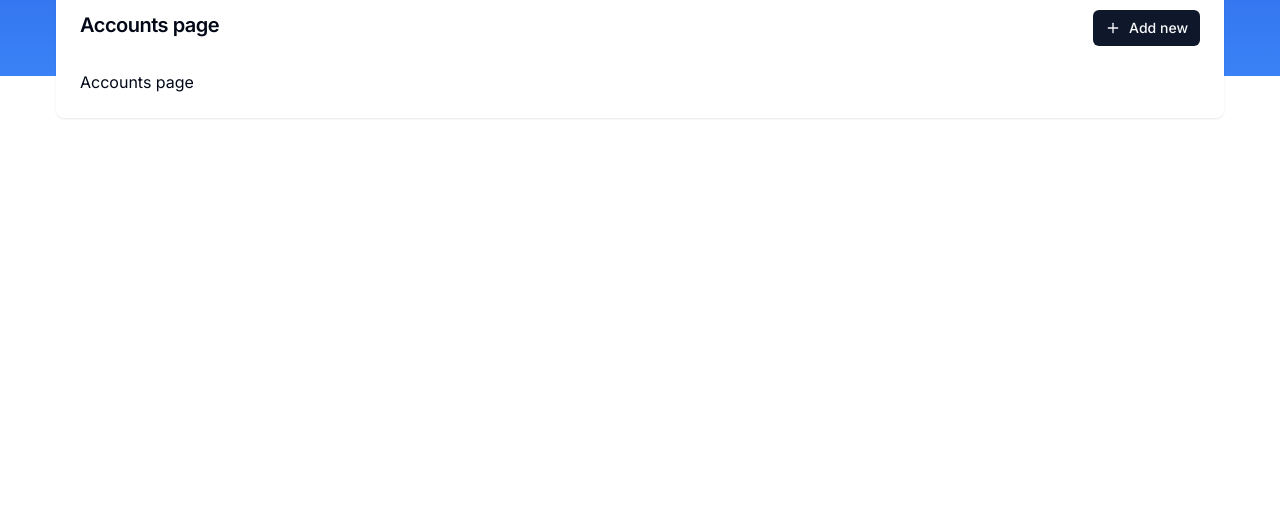
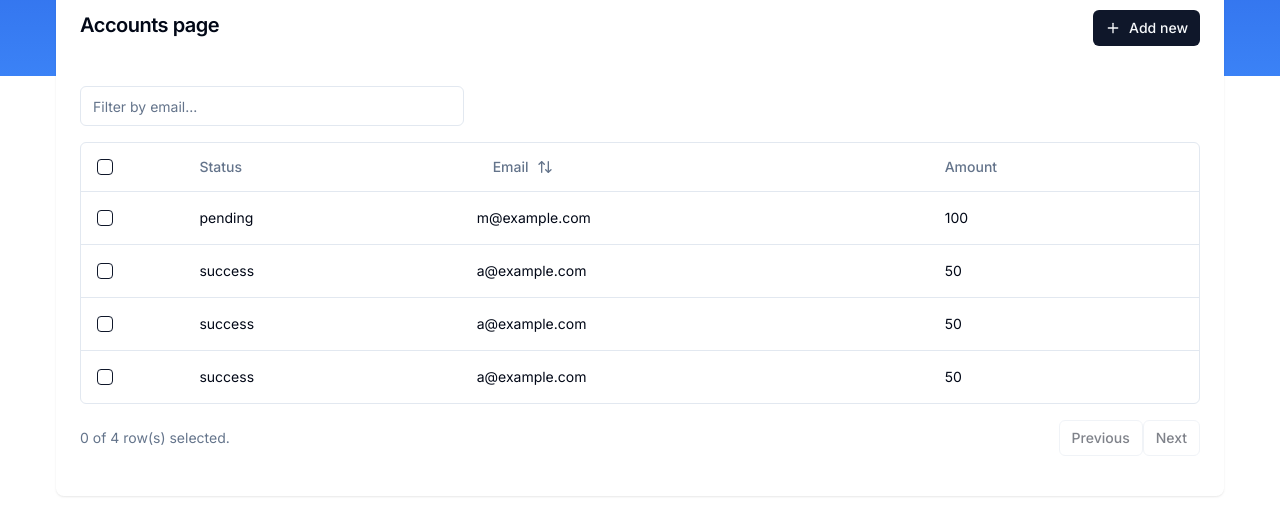
Before and after one commit to fidalgodev/finance-app, a Next.js app: page /accounts in a window 1280 px wide. Shown: the part 280-802 px from the top of the page. Built offline with nearby package versions, Linux system fonts and the light colour scheme; no server answers; what drizzle-zod, hono would draw is missing.

Commit message:
Bootstrap table

```diff
--- /dev/null
+++ b/app/(dashboard)/accounts/columns.tsx
@@ -0,0 +1,61 @@
+"use client";
+import { ArrowUpDown } from "lucide-react";
+import { ColumnDef } from "@tanstack/react-table";
+import { Button } from "@/components/ui/button";
+import { Checkbox } from "@/components/ui/checkbox";
+
+// This type is used to define the shape of our data.
+// You can use a Zod schema here if you want.
+export type Payment = {
+  id: string;
+  amount: number;
+  status: "pending" | "processing" | "success" | "failed";
+  email: string;
+};
+
+export const columns: ColumnDef<Payment>[] = [
+  {
+    id: "select",
+    header: ({ table }) => (
+      <Checkbox
+        checked={
+          table.getIsAllPageRowsSelected() ||
+          (table.getIsSomePageRowsSelected() && "indeterminate")
+        }
+        onCheckedChange={(value) => table.toggleAllPageRowsSelected(!!value)}
+        aria-label="Select all"
+      />
+    ),
+    cell: ({ row }) => (
+      <Checkbox
+        checked={row.getIsSelected()}
+        onCheckedChange={(value) => row.toggleSelected(!!value)}
+        aria-label="Select row"
+      />
+    ),
+    enableSorting: false,
+    enableHiding: false,
+  },
+  {
+    accessorKey: "status",
+    header: "Status",
+  },
+  {
+    accessorKey: "email",
+    header: ({ column }) => {
+      return (
+        <Button
+          variant="ghost"
+          onClick={() => column.toggleSorting(column.getIsSorted() === "asc")}
+        >
+          Email
+          <ArrowUpDown className="ml-2 h-4 w-4" />
+        </Button>
+      );
+    },
+  },
+  {
+    accessorKey: "amount",
+    header: "Amount",
+  },
+];
--- a/app/(dashboard)/accounts/page.tsx
+++ b/app/(dashboard)/accounts/page.tsx
@@ -5,6 +5,35 @@ import { useNewAccount } from "@/features/accounts/hooks/use-new-account";
 
 import { Button } from "@/components/ui/button";
 import { Card, CardContent, CardHeader, CardTitle } from "@/components/ui/card";
+import { DataTable } from "@/components/DataTable";
+import { columns, Payment } from "@/app/(dashboard)/accounts/columns";
+
+const data: Payment[] = [
+  {
+    id: "728ed52f",
+    amount: 100,
+    status: "pending",
+    email: "m@example.com",
+  },
+  {
+    id: "728ed52f",
+    amount: 50,
+    status: "success",
+    email: "a@example.com",
+  },
+  {
+    id: "728ed52f",
+    amount: 50,
+    status: "success",
+    email: "a@example.com",
+  },
+  {
+    id: "728ed52f",
+    amount: 50,
+    status: "success",
+    email: "a@example.com",
+  },
+];
 
 const AccountsPage = () => {
   const { onOpen } = useNewAccount();
@@ -20,7 +49,7 @@ const AccountsPage = () => {
           </Button>
         </CardHeader>
         <CardContent>
-          <p>Accounts page</p>
+          <DataTable columns={columns} data={data} filterKey="email" />
         </CardContent>
       </Card>
     </div>
--- /dev/null
+++ b/components/DataTable.tsx
@@ -0,0 +1,175 @@
+"use client";
+import * as React from "react";
+import { Trash } from "lucide-react";
+import {
+  ColumnDef,
+  ColumnFiltersState,
+  Row,
+  SortingState,
+  flexRender,
+  getCoreRowModel,
+  getFilteredRowModel,
+  getPaginationRowModel,
+  getSortedRowModel,
+  useReactTable,
+} from "@tanstack/react-table";
+
+import {
+  Table,
+  TableBody,
+  TableCell,
+  TableHead,
+  TableHeader,
+  TableRow,
+} from "@/components/ui/table";
+import { Button } from "@/components/ui/button";
+import { Input } from "@/components/ui/input";
+
+interface DataTableProps<TData, TValue> {
+  columns: ColumnDef<TData, TValue>[];
+  data: TData[];
+  filterKey: string;
+  onDelete: (rows: Row<TData>[]) => void;
+  disabled?: boolean;
+}
+
+export function DataTable<TData, TValue>({
+  columns,
+  data,
+  filterKey,
+  onDelete,
+  disabled,
+}: DataTableProps<TData, TValue>) {
+  const [sorting, setSorting] = React.useState<SortingState>([]);
+  const [columnFilters, setColumnFilters] = React.useState<ColumnFiltersState>(
+    [],
+  );
+  const [rowSelection, setRowSelection] = React.useState({});
+
+  const table = useReactTable({
+    data,
+    columns,
+    getCoreRowModel: getCoreRowModel(),
+    getPaginationRowModel: getPaginationRowModel(),
+    onSortingChange: setSorting,
+    getSortedRowModel: getSortedRowModel(),
+    onColumnFiltersChange: setColumnFilters,
+    getFilteredRowModel: getFilteredRowModel(),
+    onRowSelectionChange: setRowSelection,
+    state: {
+      sorting,
+      columnFilters,
+      rowSelection,
+    },
+  });
+
+  // Num of selected rows
+  const selectedRows = table.getFilteredSelectedRowModel().rows.length;
+
+  return (
+    <div>
+      <div className="flex items-center py-4">
+        {/* Filter by column  */}
+        <Input
+          placeholder={`Filter by ${filterKey}...`}
+          value={(table.getColumn(filterKey)?.getFilterValue() as string) ?? ""}
+          onChange={(event) =>
+            table.getColumn(filterKey)?.setFilterValue(event.target.value)
+          }
+          className="max-w-sm"
+        />
+        {selectedRows > 0 && (
+          <Button
+            variant="outline"
+            size="sm"
+            className="ml-auto text-sm font-normal"
+            disabled={disabled}
+          >
+            <Trash className="mr-2 size-4" />
+            Delete ({selectedRows})
+          </Button>
+        )}
+      </div>
+
+      {/* Table */}
+      <div className="rounded-md border">
+        <Table>
+          <TableHeader>
+            {table.getHeaderGroups().map((headerGroup) => (
+              <TableRow key={headerGroup.id}>
+                {headerGroup.headers.map((header) => {
+                  return (
+                    <TableHead key={header.id}>
+                      {header.isPlaceholder
+                        ? null
+                        : flexRender(
+                            header.column.columnDef.header,
+                            header.getContext(),
+                          )}
+                    </TableHead>
+                  );
+                })}
+              </TableRow>
+            ))}
+          </TableHeader>
+          <TableBody>
+            {table.getRowModel().rows?.length ? (
+              table.getRowModel().rows.map((row) => (
+                <TableRow
+                  key={row.id}
+                  data-state={row.getIsSelected() && "selected"}
+                >
+                  {row.getVisibleCells().map((cell) => (
+                    <TableCell key={cell.id}>
+                      {flexRender(
+                        cell.column.columnDef.cell,
+                        cell.getContext(),
+                      )}
+                    </TableCell>
+                  ))}
+                </TableRow>
+              ))
+            ) : (
+              <TableRow>
+                <TableCell
+                  colSpan={columns.length}
+                  className="h-24 text-center"
+                >
+                  No results.
+                </TableCell>
+              </TableRow>
+            )}
+          </TableBody>
+        </Table>
+      </div>
+
+      <div className="flex items-center justify-between space-x-2 py-4">
+        {/* Row selection */}
+        <div className="text-sm text-muted-foreground">
+          {table.getFilteredSelectedRowModel().rows.length} of{" "}
+          {table.getFilteredRowModel().rows.length} row(s) selected.
+        </div>
+
+        {/* Pagination */}
+        <div>
+          <Button
+            variant="outline"
+            size="sm"
+            onClick={() => table.previousPage()}
+            disabled={!table.getCanPreviousPage()}
+          >
+            Previous
+          </Button>
+          <Button
+            variant="outline"
+            size="sm"
+            onClick={() => table.nextPage()}
+            disabled={!table.getCanNextPage()}
+          >
+            Next
+          </Button>
+        </div>
+      </div>
+    </div>
+  );
+}
--- /dev/null
+++ b/components/ui/checkbox.tsx
@@ -0,0 +1,30 @@
+"use client";
+
+import * as React from "react";
+import * as CheckboxPrimitive from "@radix-ui/react-checkbox";
+import { Check } from "lucide-react";
+
+import { cn } from "@/lib/utils";
+
+const Checkbox = React.forwardRef<
+  React.ElementRef<typeof CheckboxPrimitive.Root>,
+  React.ComponentPropsWithoutRef<typeof CheckboxPrimitive.Root>
+>(({ className, ...props }, ref) => (
+  <CheckboxPrimitive.Root
+    ref={ref}
+    className={cn(
+      "peer flex h-4 w-4 shrink-0 items-center justify-center rounded-sm border border-primary ring-offset-background focus-visible:outline-none focus-visible:ring-2 focus-visible:ring-ring focus-visible:ring-offset-2 disabled:cursor-not-allowed disabled:opacity-50 data-[state=checked]:bg-primary data-[state=checked]:text-primary-foreground",
+      className,
+    )}
+    {...props}
+  >
+    <CheckboxPrimitive.Indicator
+      className={cn("flex items-center justify-center text-current")}
+    >
+      <Check className="size-full" />
+    </CheckboxPrimitive.Indicator>
+  </CheckboxPrimitive.Root>
+));
+Checkbox.displayName = CheckboxPrimitive.Root.displayName;
+
+export { Checkbox };
--- a/package.json
+++ b/package.json
@@ -19,6 +19,7 @@
     "@hookform/resolvers": "^3.9.0",
     "@neondatabase/serverless": "^0.9.4",
     "@paralleldrive/cuid2": "^2.2.2",
+    "@radix-ui/react-checkbox": "^1.1.1",
     "@radix-ui/react-dialog": "^1.1.1",
     "@radix-ui/react-label": "^2.1.0",
     "@radix-ui/react-slot": "^1.1.0",
```
Also changed, not shown: 1 other file (tests, documents, lock files or other folders).
